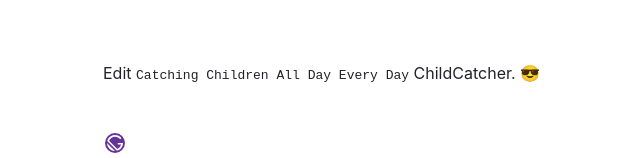
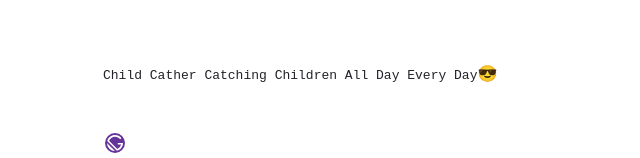
Before and after one commit to Kevinnz04/FirstWebsite, a Gatsby site: page / in a window 1280 px wide. Shown: the part 222-380 px from the top of the page, without its empty margins (1-641 px from the left). Built offline with nearby package versions, Linux system fonts and the light colour scheme; Gatsby itself is replaced by a stand-in of ours.

Commit message:
final try

```diff
--- a/src/pages/index.js
+++ b/src/pages/index.js
@@ -98,7 +98,7 @@ const IndexPage = () => {
         </span>
       </h1>
       <p style={paragraphStyles}>
-        Edit <code> Catching Children All Day Every Day</code> ChildCatcher.{" "}
+        <code> Child Cather Catching Children All Day Every Day</code>
         <span role="img" aria-label="Sunglasses smiley emoji">
           😎
         </span>
```
